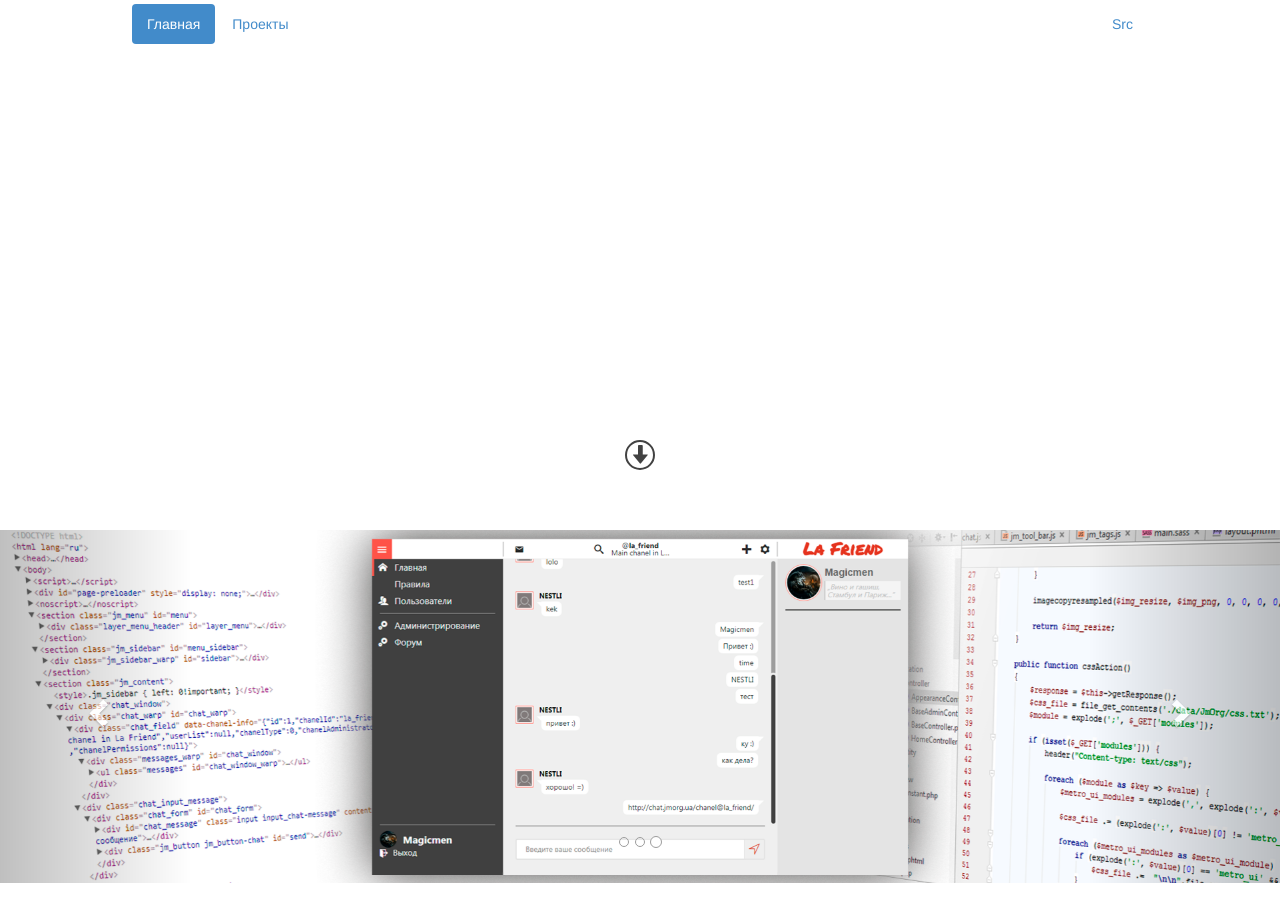
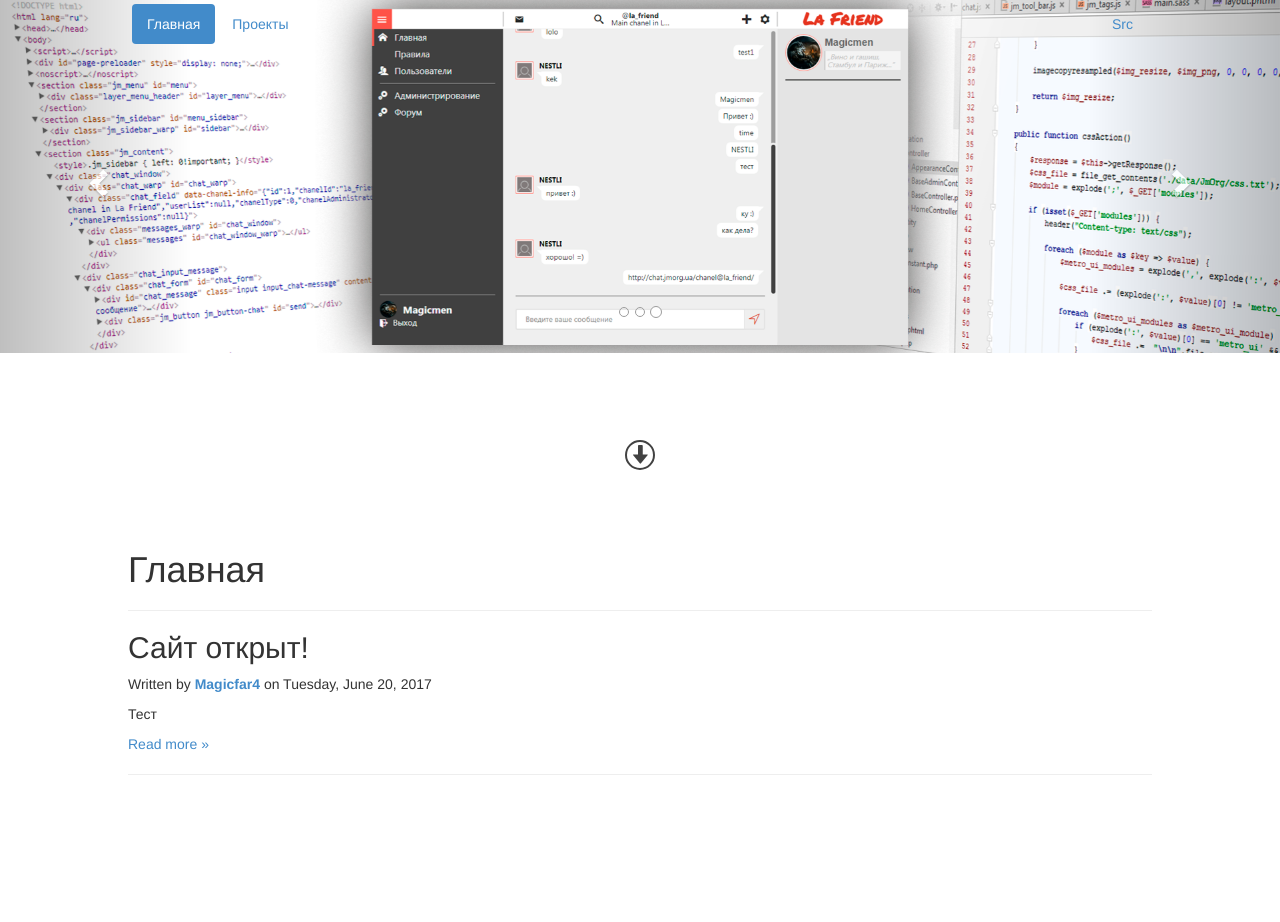
Before and after one commit to jm-organization/jm-organization.github.io, a Jekyll site: the page built from index.html, in a window 1280 px wide and 1400 px high. Shown: the top 922 px of the window. Built offline with Jekyll 4.4.1, drawn with Linux system fonts in a browser that asks for light colours.

Commit message:
исправления

```diff
--- a/assets/css/main.css
+++ b/assets/css/main.css
@@ -36,6 +36,7 @@
   height: 530px;
   width: 100%; }
   .jm-header .jm-layer {
+    position: absolute;
     top: 0;
     z-index: 4;
     height: inherit;
@@ -45,19 +46,8 @@
     .jm-header .jm-layer.nav-layer {
       position: absolute;
       z-index: 5897; }
-  .jm-header .jm-preview {
-    position: absolute;
-    width: inherit;
-    max-height: 530px;
-    top: 0;
-    padding: 85px 25px;
-    z-index: 2; }
-    .jm-header .jm-preview .jumbotron {
-      padding-left: 60px;
-      padding-right: 60px;
-      background: url("https://jm-organization.github.io/assets/img/blur-picture/header-blur1.png") no-repeat center !important;
-      border-radius: 12px;
-      text-align: right; }
+  .jm-header .carousel-inner > .item > img {
+    background: no-repeat center 0; }
   .jm-header .jm-layer2 {
     height: 320px;
     position: absolute;
--- a/assets/js/jm_header.js
+++ b/assets/js/jm_header.js
@@ -10,11 +10,11 @@
             opacity = top > 500 ? 1 : top * 2 / 750;
 
         opacityControl.css('opacity', opacity);
-        if (top > 1 ) {
+        /*if (top > 1 ) {
             $('.jm-layer').css('position', 'absolute');
         } else {
             $('.jm-layer').css('position', '');
-        }
+        }*/
     });
 
     $('.warp-button-to-content').on('click', 'a', function () {
```
Also changed, not shown: assets/css/main.sass (+3 -16 lines).
